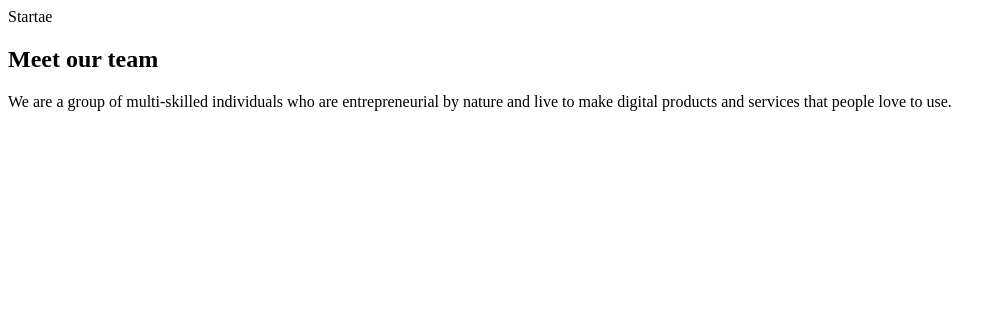
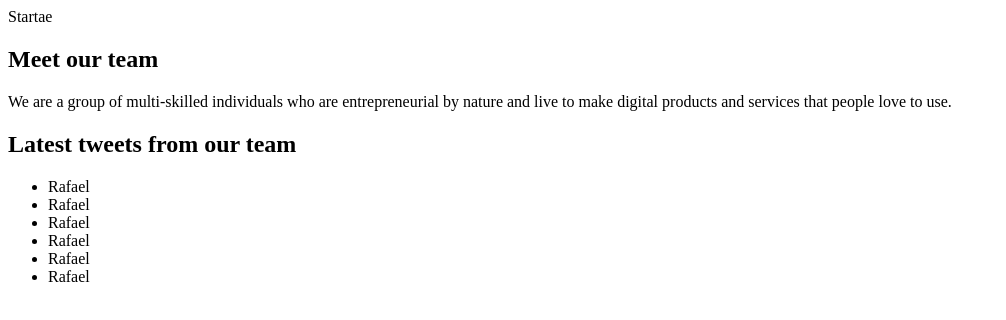
Before and after one commit to jeffersonsouzaconceptu/mentoria-frontend, a plain HTML site: page index.html in a window 1280 px wide. Shown: the whole page, without its empty margins (0-1006 px from the left). Drawn offline with Linux system fonts and the light colour scheme.

Commit message:
feat: tea list, sem estilos apenas com marcacao html

```diff
--- a/index.html
+++ b/index.html
@@ -7,10 +7,7 @@
   <meta http-equiv="X-UA-Compatible" content="ie=edge">
   <title>Metoria Front</title>
 </head>
-
 <body>
-
-
   <main>
     <header>Startae</header>
     <section>
@@ -21,9 +18,17 @@
         that people love to use.
       </p>
     </section>
+      <section class="team">
+          <h2>Latest tweets from our team</h2>
+          <ul class="team-list">
+            <li class="team-list-item">Rafael</li>
+            <li class="team-list-item">Rafael</li>
+            <li class="team-list-item">Rafael</li>
+            <li class="team-list-item">Rafael</li>
+            <li class="team-list-item">Rafael</li>
+            <li class="team-list-item">Rafael</li>
+          </ul>
+      </section>
   </main>
-
-
 </body>
-
 </html>
```
